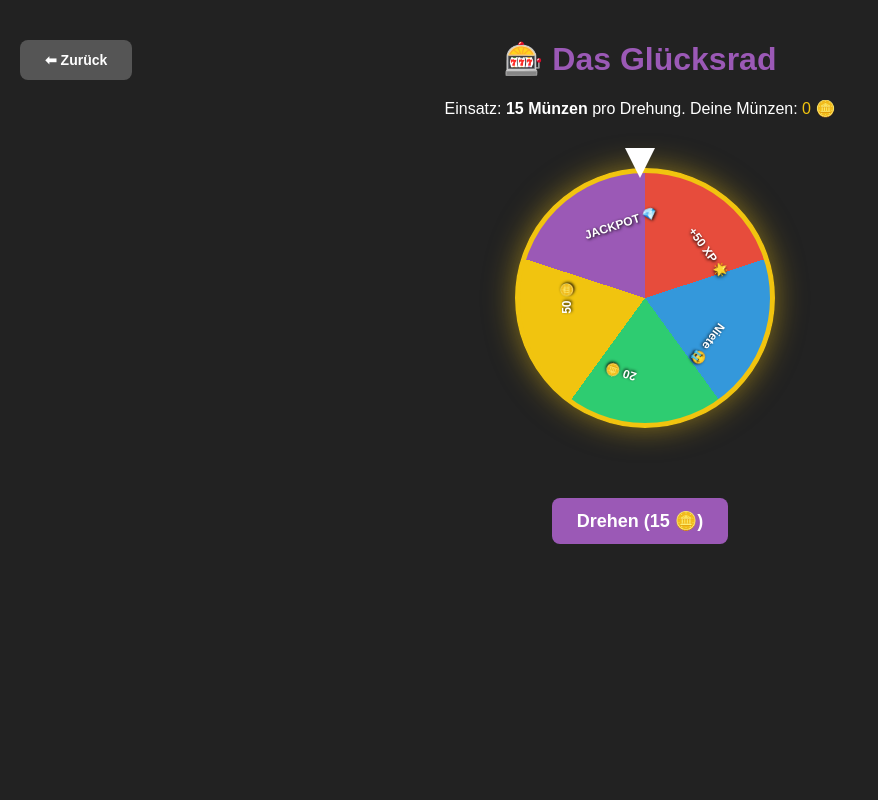
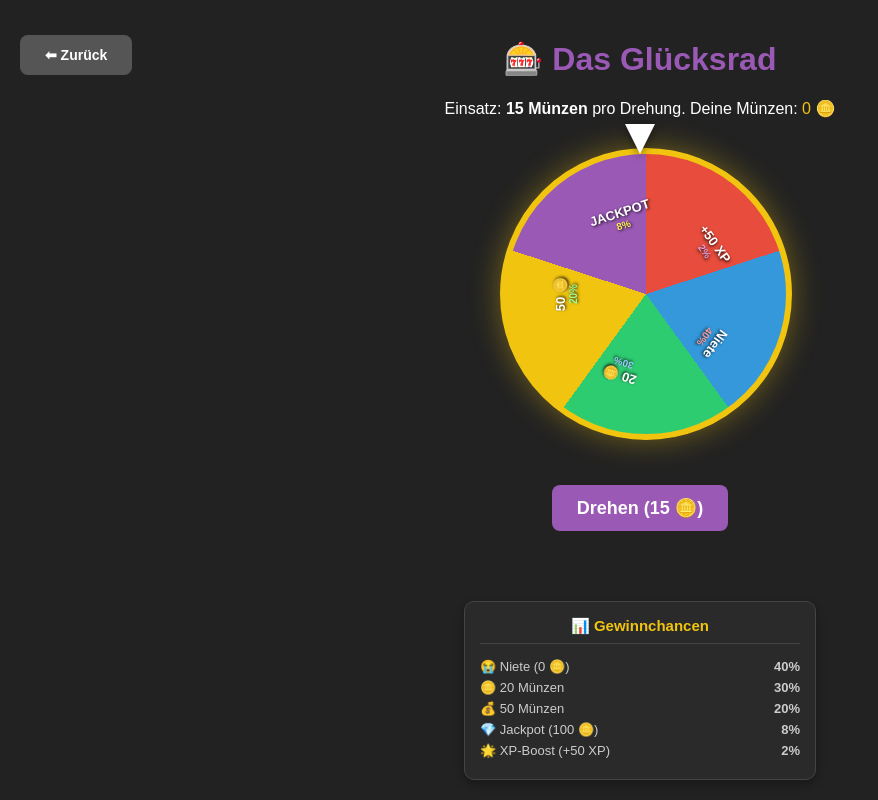
Before and after one commit to gamer24333/free_games, a Flask app: page /gluecksrad in a window 1280 px wide. Shown: the whole page, without its empty margins (0-878 px from the left). Run offline with Flask 3, Linux system fonts and the light colour scheme; the visitor is signed in with stand-in values (Sample User, id 1).

Commit message:
Update gluecksrad.html

```diff
--- a/templates/gluecksrad.html
+++ b/templates/gluecksrad.html
@@ -5,16 +5,16 @@
     <meta name="viewport" content="width=device-width, initial-scale=1.0">
     <title>Glücksrad</title>
     <style>
-        body { font-family: Arial, sans-serif; text-align: center; background-color: #222; color: white; margin-top: 40px; }
-        .btn { display: inline-block; padding: 12px 25px; background: #9b59b6; color: white; text-decoration: none; border-radius: 8px; font-weight: bold; cursor: pointer; border: none; font-size: 18px; margin-top: 20px;}
+        body { font-family: Arial, sans-serif; text-align: center; background-color: #222; color: white; margin-top: 30px; }
+        .btn { display: inline-block; padding: 12px 25px; background: #9b59b6; color: white; text-decoration: none; border-radius: 8px; font-weight: bold; cursor: pointer; border: none; font-size: 18px; margin-top: 15px;}
         .btn:hover { background: #8e44ad; }
 
         .wheel-container {
-            margin: 50px auto;
-            width: 250px;
-            height: 250px;
+            margin: 30px auto;
+            width: 280px;
+            height: 280px;
             border-radius: 50%;
-            border: 5px solid #f1c40f;
+            border: 6px solid #f1c40f;
             background: conic-gradient(
                 #e74c3c 0deg 72deg,
                 #3498db 72deg 144deg,
@@ -24,29 +24,33 @@
             );
             position: relative;
             transition: transform 3s cubic-bezier(0.25, 0.1, 0.25, 1);
-            box-shadow: 0 0 30px rgba(241, 196, 15, 0.5);
+            box-shadow: 0 0 30px rgba(241, 196, 15, 0.4);
         }
 
-        /* Beschriftungen auf den Rad-Segmenten */
+        /* Sauber zentrierte Beschriftungen auf den Segmenten */
         .wheel-label {
             position: absolute;
             top: 50%;
             left: 50%;
-            width: 80px;
-            height: 30px;
-            margin-top: -15px;
-            margin-left: -40px;
+            width: 90px;
+            height: 40px;
+            margin-top: -20px;
+            margin-left: -45px;
             text-align: center;
-            font-size: 12px;
+            font-size: 13px;
             font-weight: bold;
             color: white;
             text-shadow: 1px 1px 3px rgba(0,0,0,0.9);
             pointer-events: none;
+            display: flex;
+            flex-direction: column;
+            justify-content: center;
+            align-items: center;
         }
 
         .pointer {
             position: absolute;
-            top: -20px;
+            top: -24px;
             left: 50%;
             transform: translateX(-50%);
             width: 0;
@@ -55,31 +59,57 @@
             border-right: 15px solid transparent;
             border-top: 30px solid white;
             z-index: 10;
+            filter: drop-shadow(0 2px 4px rgba(0,0,0,0.5));
         }
 
-        #result { margin-top: 30px; font-size: 24px; font-weight: bold; color: #f1c40f; height: 30px; }
+        /* Box für die Gewinnchancen */
+        .odds-box {
+            background: #2a2a2a;
+            border: 1px solid #444;
+            border-radius: 10px;
+            max-width: 320px;
+            margin: 20px auto;
+            padding: 15px;
+            text-align: left;
+            box-shadow: 0 4px 10px rgba(0,0,0,0.3);
+        }
+        .odds-box h3 { margin-top: 0; font-size: 15px; color: #f1c40f; text-align: center; border-bottom: 1px solid #444; padding-bottom: 8px; }
+        .odd-item { display: flex; justify-content: space-between; font-size: 13px; margin: 6px 0; color: #ccc; }
+
+        #result { margin-top: 20px; font-size: 22px; font-weight: bold; color: #f1c40f; height: 30px; }
     </style>
 </head>
 <body>
 
     <a href="/welcome" class="btn" style="position: absolute; top: 20px; left: 20px; font-size: 14px; background: #555;">⬅ Zurück</a>
 
-    <h1 style="color: #9b59b6;">🎰 Das Glücksrad</h1>
+    <h1 style="color: #9b59b6; margin-top: 40px;">🎰 Das Glücksrad</h1>
     <p>Einsatz: <b>15 Münzen</b> pro Drehung. Deine Münzen: <span id="coinBalance" style="color: #f1c40f;">{{ coins }} 🪙</span></p>
 
-    <div style="position: relative; width: 250px; margin: 0 auto;">
+    <div style="position: relative; width: 280px; margin: 0 auto;">
         <div class="pointer"></div>
         <div class="wheel-container" id="wheel">
-            <div class="wheel-label" style="transform: rotate(36deg) translate(70px) rotate(90deg);">Niete 😭</div>
-            <div class="wheel-label" style="transform: rotate(108deg) translate(70px) rotate(90deg);">20 🪙</div>
-            <div class="wheel-label" style="transform: rotate(180deg) translate(70px) rotate(90deg);">50 🪙</div>
-            <div class="wheel-label" style="transform: rotate(252deg) translate(70px) rotate(90deg);">JACKPOT 💎</div>
-            <div class="wheel-label" style="transform: rotate(324deg) translate(70px) rotate(90deg);">+50 XP 🌟</div>
+            <!-- Beschriftungen mit integrierten Wahrscheinlichkeiten -->
+            <div class="wheel-label" style="transform: rotate(36deg) translate(80px) rotate(90deg);"><span>Niete</span><span style="font-size: 10px; color: #ff9999;">40%</span></div>
+            <div class="wheel-label" style="transform: rotate(108deg) translate(80px) rotate(90deg);"><span>20 🪙</span><span style="font-size: 10px; color: #99ccff;">30%</span></div>
+            <div class="wheel-label" style="transform: rotate(180deg) translate(80px) rotate(90deg);"><span>50 🪙</span><span style="font-size: 10px; color: #99ff99;">20%</span></div>
+            <div class="wheel-label" style="transform: rotate(252deg) translate(80px) rotate(90deg);"><span>JACKPOT</span><span style="font-size: 10px; color: #ffee55;">8%</span></div>
+            <div class="wheel-label" style="transform: rotate(324deg) translate(80px) rotate(90deg);"><span>+50 XP</span><span style="font-size: 10px; color: #dda0dd;">2%</span></div>
         </div>
     </div>
 
     <button class="btn" id="spinBtn" onclick="spinWheel()">Drehen (15 🪙)</button>
     <div id="result"></div>
+
+    <!-- Übersicht der Gewinnchancen -->
+    <div class="odds-box">
+        <h3>📊 Gewinnchancen</h3>
+        <div class="odd-item"><span>😭 Niete (0 🪙)</span> <strong>40%</strong></div>
+        <div class="odd-item"><span>🪙 20 Münzen</span> <strong>30%</strong></div>
+        <div class="odd-item"><span>💰 50 Münzen</span> <strong>20%</strong></div>
+        <div class="odd-item"><span>💎 Jackpot (100 🪙)</span> <strong>8%</strong></div>
+        <div class="odd-item"><span>🌟 XP-Boost (+50 XP)</span> <strong>2%</strong></div>
+    </div>
 
     <script>
         let currentRotation = 0;
@@ -106,14 +136,12 @@
                 isSpinning = true;
                 document.getElementById('spinBtn').style.opacity = '0.5';
 
-                // Visuelle Rotation (Extra Rotationen + ein Zufallswinkel)
                 const extraSpins = 360 * 5;
                 const randomOffset = Math.floor(Math.random() * 360);
                 currentRotation += extraSpins + randomOffset;
 
                 wheel.style.transform = `rotate(${currentRotation}deg)`;
 
-                // Warten bis die Animation fertig ist (3 Sekunden)
                 setTimeout(() => {
                     resultDiv.textContent = data.text;
                     coinSpan.textContent = data.new_balance + " 🪙";
```
